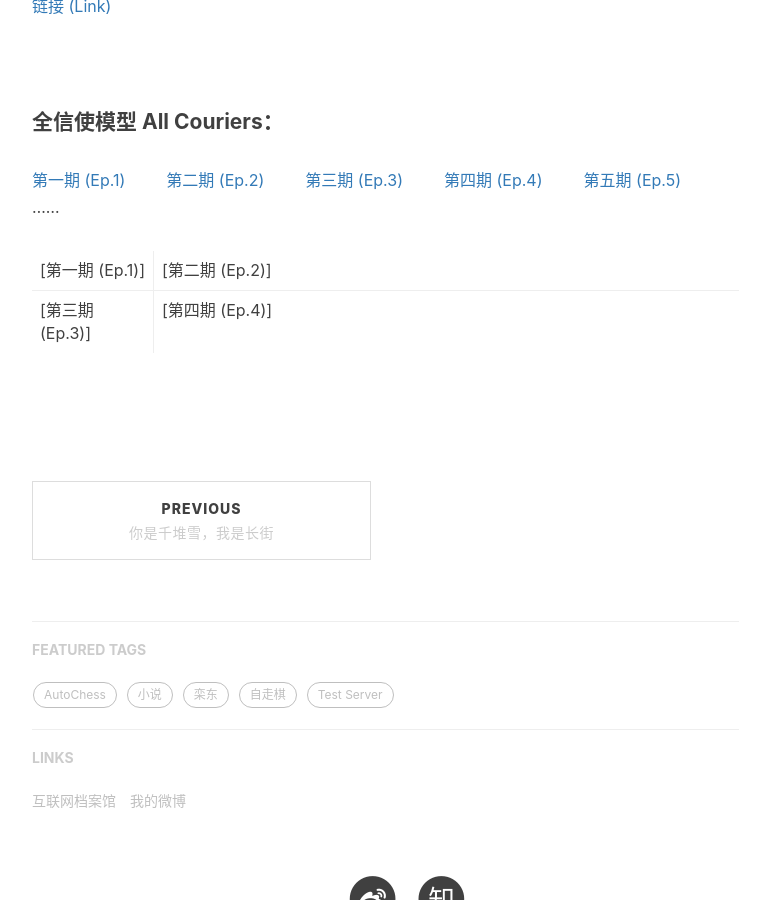
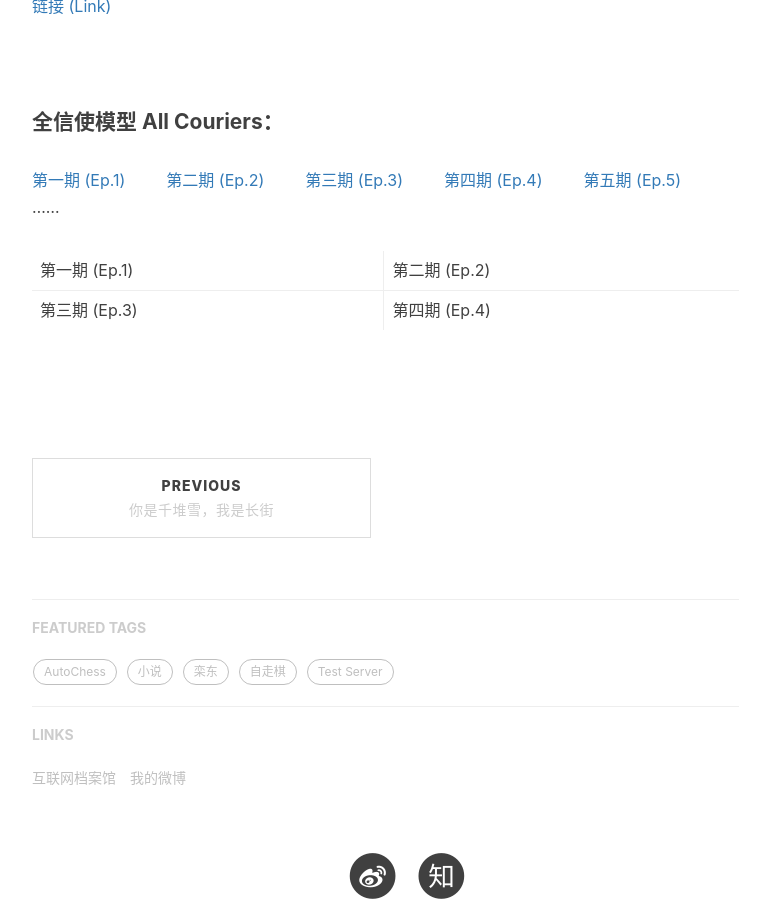
Before and after one commit to zizouqi/zizouqi.github.io, a Jekyll site: the page built from _posts/2019-05-03-courier-and-effect.md, in a window 1280 px wide and 900 px high, scrolled down 639 px. Shown: the whole window, without its empty margins (233-1003 px from the left). Built offline with Jekyll 4.4.1, drawn with Linux system fonts in a browser that asks for light colours; nearby versions of some CDN libraries; comment, search, counter and statistics services are not loaded.

Commit message:
Update 2019-05-03-courier-and-effect.md

```diff
--- a/_posts/2019-05-03-courier-and-effect.md
+++ b/_posts/2019-05-03-courier-and-effect.md
@@ -25,14 +25,14 @@ tags:
 #### 全信使模型 All Couriers：
 [第一期 (Ep.1)][1] 　　 [第二期 (Ep.2)][2] 　　 [第三期 (Ep.3)][3] 　　 [第四期 (Ep.4)][4] 　　 [第五期 (Ep.5)][5] 　　 ……
 
-<table frame="void" rules="none" width="auto">
+<table frame="void" rules="none">
 	<tr>
-		<td width="1px" style="white-space: nowrap; word-break: keep-all;">[第一期 (Ep.1)]</td>
-		<td>[第二期 (Ep.2)]</td>
+		<td width="1px" style="white-space: nowrap; word-break: keep-all;">第一期 (Ep.1)</td>
+		<td width="1px" style="white-space: nowrap; word-break: keep-all;">第二期 (Ep.2)</td>
 	</tr>
 	<tr>
-		<td>[第三期 (Ep.3)]</td>
-		<td>[第四期 (Ep.4)]</td>
+		<td width="1px" style="white-space: nowrap; word-break: keep-all;">第三期 (Ep.3)</td>
+		<td width="1px" style="white-space: nowrap; word-break: keep-all;">第四期 (Ep.4)</td>
 	</tr>
 </table>
 
```
